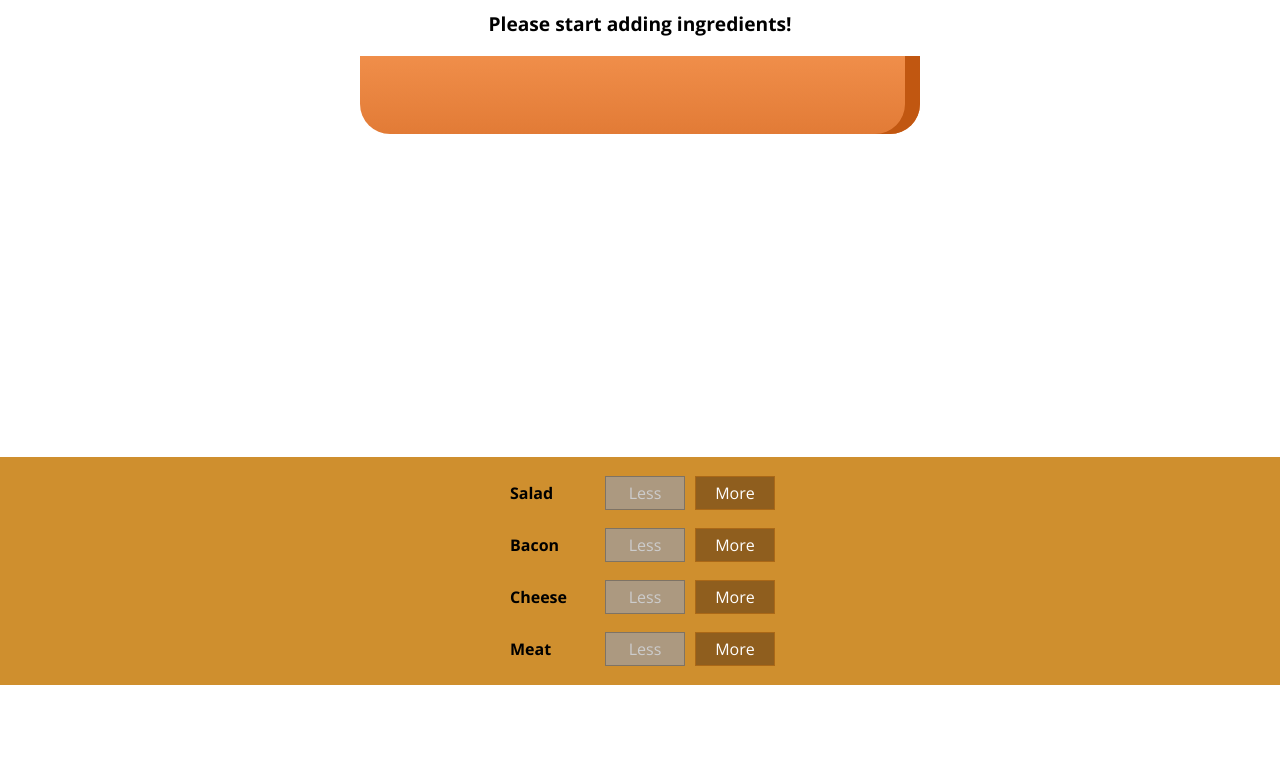
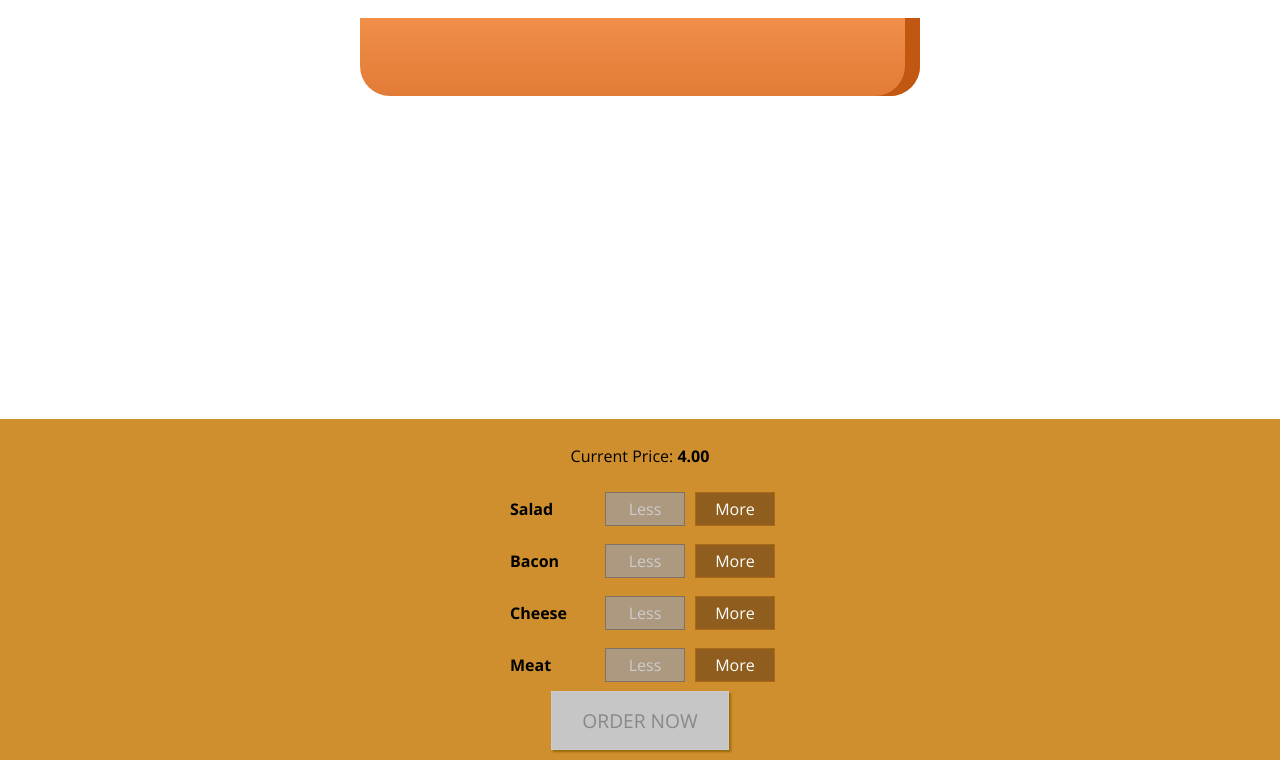
Before and after one commit to cigna2020/building_burger_app_react, a React app in the folder burger_app/: page / in a window 1280 px wide. Shown: the part 219-979 px from the top of the page. Before the commit the page ends 904 px from the top, so only its background shows below. Built offline with nearby package versions, Linux system fonts and the light colour scheme.

Commit message:
Add the 'order now' button to BuildControls and a method to BuildControl  to make it disable / able

```diff
--- a/burger_app/src/components/Burger/BuildControls/BuildControls.js
+++ b/burger_app/src/components/Burger/BuildControls/BuildControls.js
@@ -12,6 +12,7 @@ const controls = [
 
 const buildControls = (props) => (
     <div className={styles.BuildControls}>
+        <p>Current Price: <strong>{props.price.toFixed(2)}</strong></p>
         {controls.map(el => <BuildControl
             key={el.label}
             label={el.label}
@@ -21,6 +22,10 @@ const buildControls = (props) => (
             removed={() => props.ingredientRemoved(el.type)}
             disabled={props.disabled[el.type]}
         />)}
+        <button
+            className={styles.OrderButton}
+            disabled={!props.purchasable}
+        >ORDER NOW</button>
     </div>
 
 );
--- a/burger_app/src/components/Burger/BuildControls/BuildControls.module.css
+++ b/burger_app/src/components/Burger/BuildControls/BuildControls.module.css
@@ -8,3 +8,45 @@
   margin: auto;
   padding: 10px 0;
 }
+
+.OrderButton {
+  background-color: #dad735;
+  outline: none;
+  cursor: pointer;
+  border: 1px solid #966909;
+  color: #966909;
+  font-family: inherit;
+  font-size: 1.2em;
+  padding: 15px 30px;
+  box-shadow: 2px 2px 2px #966909;
+}
+
+.OrderButton:hover,
+.OrderButton:active {
+  background-color: #a0db41;
+  border: 1px solid #966909;
+  color: #966909;
+}
+
+.OrderButton:disabled {
+  background-color: #c7c6c6;
+  cursor: not-allowed;
+  border: 1px solid #ccc;
+  color: #888888;
+}
+
+.OrderButton:not(:disabled) {
+  animation: enable 0.3s linear;
+}
+
+@keyframes enable {
+  0% {
+    transform: scale(1);
+  }
+  60% {
+    transform: scale(1.1);
+  }
+  100% {
+    transform: scale(1);
+  }
+}
--- a/burger_app/src/containers/BurgerBuilder/BurgerBuilder.js
+++ b/burger_app/src/containers/BurgerBuilder/BurgerBuilder.js
@@ -21,7 +21,18 @@ class BurgerBuilder extends Component {
             meat: 0
         },
         totalPrice: 4,
+        purchasable: false,
     }
+
+    updatePurchaseState = (ingredients) => {                // ingredients потрібно щоб кожного разу обновлювати інфо про state
+        // const ingredients = {...this.state.ingredients};
+        const sum = Object.keys(ingredients).map(ingr => {
+            return ingredients[ingr];
+        }).reduce((sum, el) => {
+            return sum + el;
+        }, 0);
+        this.setState({purchasable: sum > 0});
+    };
 
     addIngredientHandler = (type) => {
         const oldCount = this.state.ingredients[type];
@@ -34,6 +45,8 @@ class BurgerBuilder extends Component {
         const priceAddition = INGREDIENT_PRICES[type];
         const newPrice = oldPrice + priceAddition;
         this.setState({totalPrice: newPrice});
+
+        this.updatePurchaseState(updatedIngredients);
     }
 
     removeIngredient = (type) => {
@@ -43,6 +56,8 @@ class BurgerBuilder extends Component {
             const updatedIngredients = {...this.state.ingredients};
             updatedIngredients[type] = updateCount
             this.setState({ingredients: updatedIngredients});
+
+            this.updatePurchaseState(updatedIngredients);
         } else {
             return
         }
@@ -61,12 +76,13 @@ class BurgerBuilder extends Component {
 
         return (
             <Aux>
-                <p>{this.state.totalPrice}</p>
                 <Burger ingredients={this.state.ingredients} />
                 <BuildControls
                     ingredientAdded={this.addIngredientHandler}
                     ingredientRemoved={this.removeIngredient}
                     disabled={disabledInfo}
+                    price={this.state.totalPrice}
+                    purchasable={this.state.purchasable}
                 />
             </Aux>
         );
```
